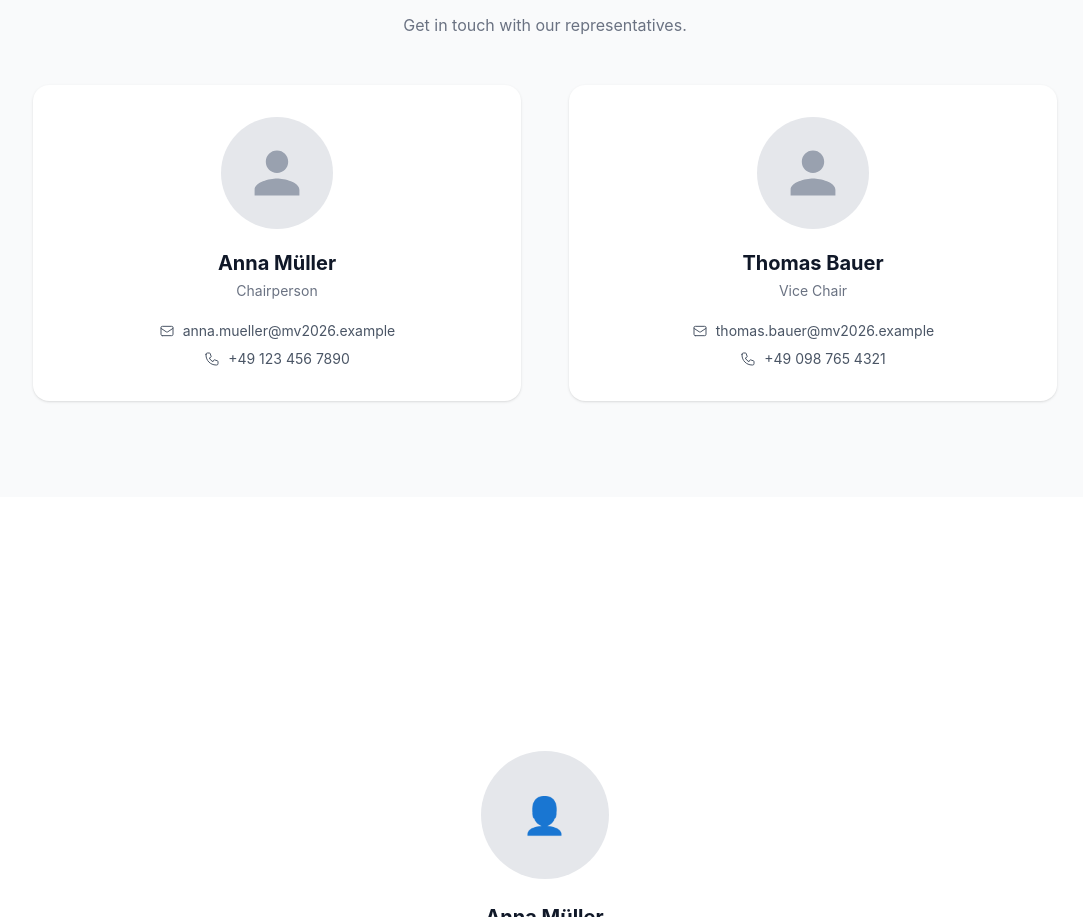
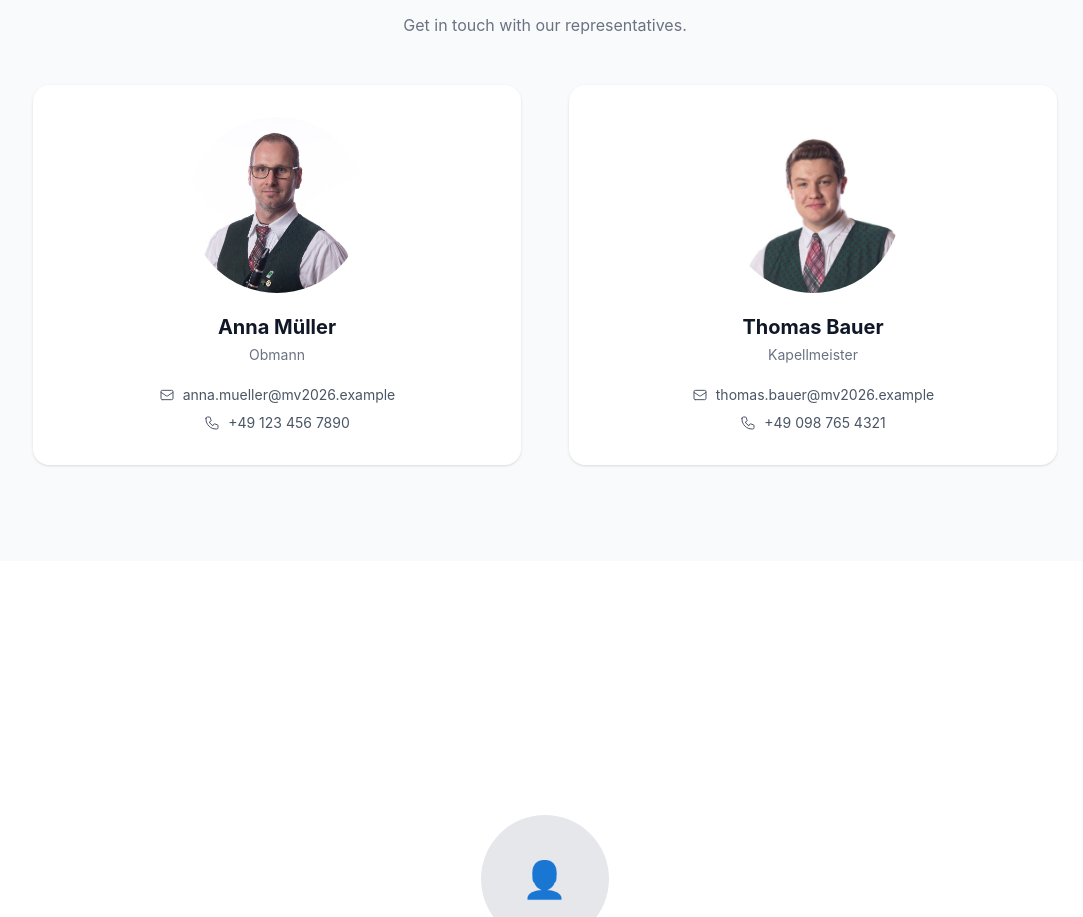
Before and after one commit to mvstjakob/mvstjakob.github.io, a website built with Vite: page index.html in a window 1280 px wide. Shown: the part 4299-5216 px from the top of the page, without its empty margins (95-1178 px from the left). Built offline with nearby package versions, Linux system fonts and the light colour scheme.

Commit message:
Replace contact photo placeholders with actual images

```diff
--- a/index.html
+++ b/index.html
@@ -162,13 +162,9 @@
 
           <!-- Representative 1 -->
           <div class="flex flex-col items-center text-center bg-white rounded-2xl p-8 shadow-sm">
-            <div class="w-28 h-28 rounded-full bg-gray-200 flex items-center justify-center mb-5" aria-hidden="true">
-              <svg class="w-14 h-14 text-gray-400" fill="currentColor" viewBox="0 0 24 24" aria-hidden="true">
-                <path d="M12 12c2.7 0 4.8-2.1 4.8-4.8S14.7 2.4 12 2.4 7.2 4.5 7.2 7.2 9.3 12 12 12zm0 2.4c-3.2 0-9.6 1.6-9.6 4.8v2.4h19.2v-2.4c0-3.2-6.4-4.8-9.6-4.8z"/>
-              </svg>
-            </div>
+            <img src="/src/media/Obmann.jpg" alt="Obmann" class="w-44 h-44 rounded-full object-cover object-top mb-5" />
             <h3 class="text-xl font-bold text-gray-900">Anna Müller</h3>
-            <p class="text-sm text-gray-500 mt-1 mb-5">Chairperson</p>
+            <p class="text-sm text-gray-500 mt-1 mb-5">Obmann</p>
             <div class="flex flex-col gap-2 text-sm text-gray-600 w-full">
               <a href="mailto:anna.mueller@mv2026.example" class="flex items-center justify-center gap-2 hover:text-gray-900 transition-colors">
                 <svg class="w-4 h-4 flex-shrink-0" fill="none" stroke="currentColor" viewBox="0 0 24 24" aria-hidden="true">
@@ -187,13 +183,9 @@
 
           <!-- Representative 2 -->
           <div class="flex flex-col items-center text-center bg-white rounded-2xl p-8 shadow-sm">
-            <div class="w-28 h-28 rounded-full bg-gray-200 flex items-center justify-center mb-5" aria-hidden="true">
-              <svg class="w-14 h-14 text-gray-400" fill="currentColor" viewBox="0 0 24 24" aria-hidden="true">
-                <path d="M12 12c2.7 0 4.8-2.1 4.8-4.8S14.7 2.4 12 2.4 7.2 4.5 7.2 7.2 9.3 12 12 12zm0 2.4c-3.2 0-9.6 1.6-9.6 4.8v2.4h19.2v-2.4c0-3.2-6.4-4.8-9.6-4.8z"/>
-              </svg>
-            </div>
+            <img src="/src/media/Kapellmeister.jpg" alt="Kapellmeister" class="w-44 h-44 rounded-full object-cover object-top mb-5" />
             <h3 class="text-xl font-bold text-gray-900">Thomas Bauer</h3>
-            <p class="text-sm text-gray-500 mt-1 mb-5">Vice Chair</p>
+            <p class="text-sm text-gray-500 mt-1 mb-5">Kapellmeister</p>
             <div class="flex flex-col gap-2 text-sm text-gray-600 w-full">
               <a href="mailto:thomas.bauer@mv2026.example" class="flex items-center justify-center gap-2 hover:text-gray-900 transition-colors">
                 <svg class="w-4 h-4 flex-shrink-0" fill="none" stroke="currentColor" viewBox="0 0 24 24" aria-hidden="true">
```
Also changed, not shown: src/media/Kapellmeister.jpg (added), src/media/Obmann.jpg (added).
